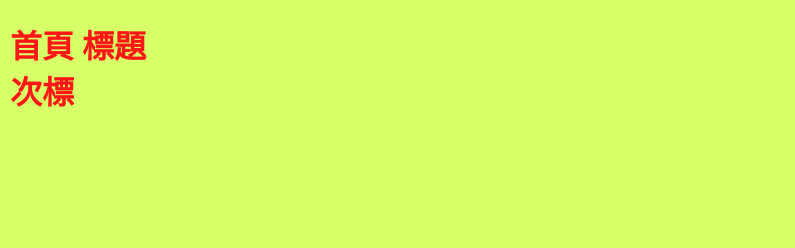
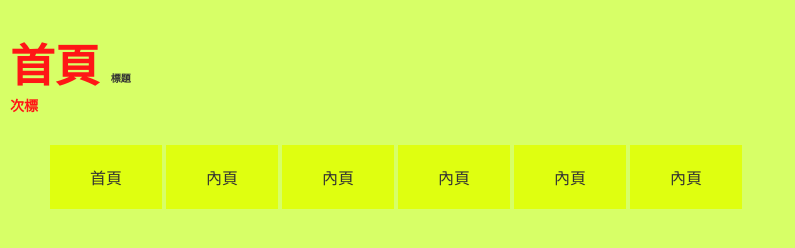
Before and after one commit to sexfat/ted102, a plain HTML site: page index.html in a window 1280 px wide. Shown: the whole page, without its empty margins (0-795 px from the left). Drawn offline with Linux system fonts and the light colour scheme.

Commit message:
add 選取器

```diff
--- a/index.html
+++ b/index.html
@@ -14,6 +14,16 @@
                 次標
             </div>
         </h1>
+        <nav class="nav">
+            <ul>
+                <li><a href="#">首頁</a></li>
+                <li><a href="#">內頁</a></li>
+                <li><a href="#">內頁</a></li>
+                <li><a href="#">內頁</a></li>
+                <li><a href="#">內頁</a></li>
+                <li><a href="#">內頁</a></li>
+            </ul>
+        </nav>
     </div>
 
 
--- a/styles.scss
+++ b/styles.scss
@@ -9,7 +9,9 @@ $false : false;
 $bg-color :(
    'red'  : #ff1616,
    'blue' : #2d5bf3,
-   'green' : #d7ff67
+   'green' : #d7ff67,
+   'link' : #333,
+   'linkhover' : #000,
  );  // map
 
 
@@ -19,7 +21,11 @@ body {
     font-size:  $fontsize;
     color: map-get( $bg-color, 'red' );
     background-color: map-get( $bg-color, 'green' );
-    .wrapper-index {
+
+
+}
+
+.wrapper{
     h1 {
         font-size: $h1 ;
         span {
@@ -30,6 +36,23 @@ body {
           font-size: 14px;
         }
     }
-    }
+    nav {
+       ul {
+           list-style: none;
+           li {
+                display: inline-block;
+                padding: 20px 40px;
+                background-color: rgb(223, 255, 16);
+                cursor: pointer;
+                a {
+                    color: map-get( $bg-color, 'link' );
+                    text-decoration: none;
+                    &:hover {
+                        color: map-get( $bg-color, 'linkhover' );font-weight: bold;
 
                     }
+                }
+           }
+       }
+    }
+}
```
Also changed, not shown: css/styles.css, 1 other file. Lines whose indentation alone changed are shown as unchanged.
